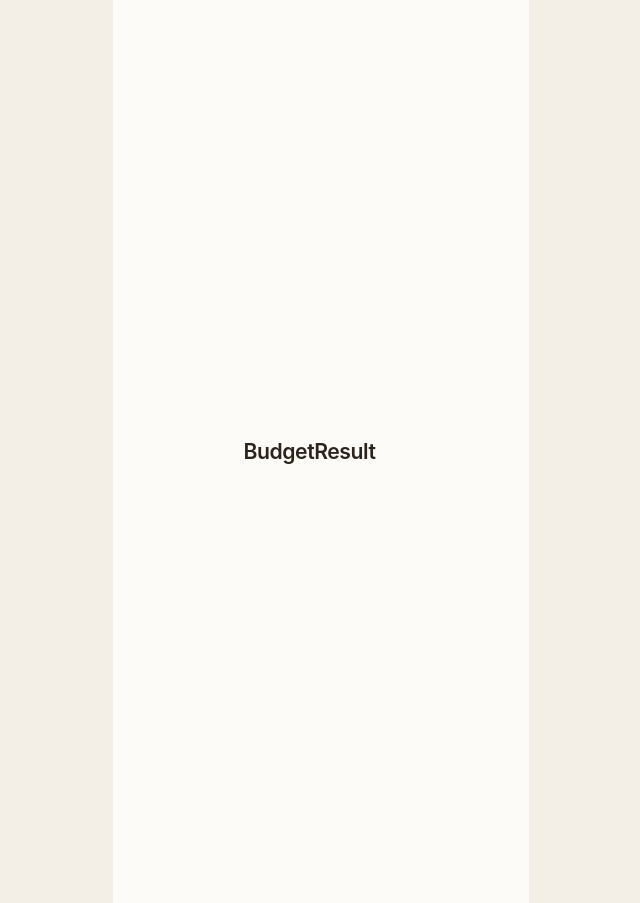
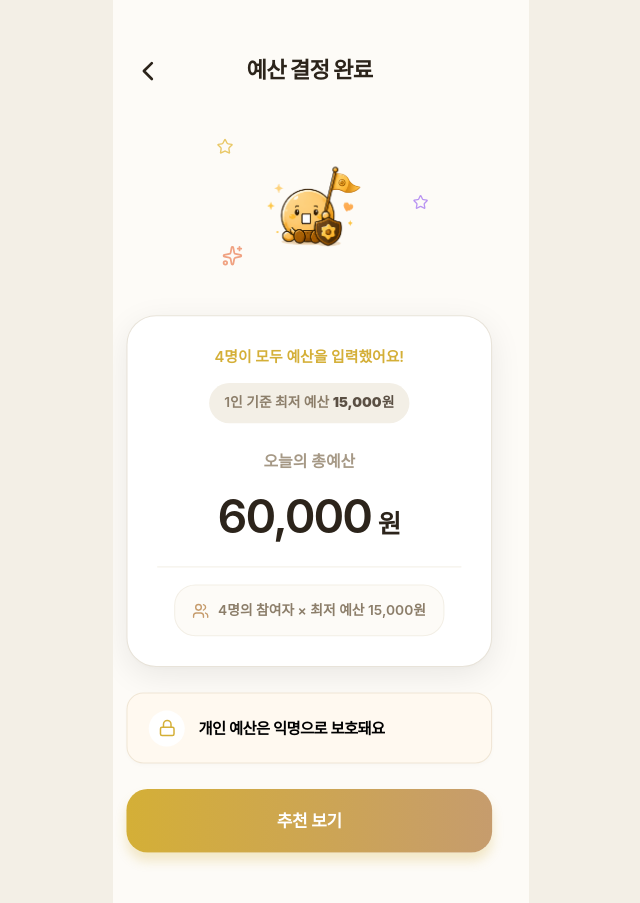
Before and after one commit to Sungeun0318/beggar-webfront, a React (Vite) app: page /budget/result in a window 1280 px wide. Shown: the whole page, without its empty margins (319-959 px from the left). Built offline with nearby package versions, Linux system fonts and the light colour scheme; a web font is replaced by a local one.

Commit message:
Feat: 예산 결과 화면 이식

```diff
--- a/src/App.tsx
+++ b/src/App.tsx
@@ -6,6 +6,7 @@ import { LoginScreen } from './features/auth/LoginScreen'
 import { MyPageScreen } from './features/auth/MyPageScreen'
 import { SignupScreen } from './features/auth/SignupScreen'
 import { BudgetInputScreen } from './features/budget/BudgetInputScreen'
+import { BudgetResultScreen } from './features/budget/BudgetResultScreen'
 import { HomeScreen } from './features/home/HomeScreen'
 import { RankingScreen } from './features/home/RankingScreen'
 import { CreateRoomScreen } from './features/room/CreateRoomScreen'
@@ -26,7 +27,6 @@ const routes = [
   { path: '/room/:no', title: 'ActiveRoom' },
   { path: '/room/:no/settings', title: 'RoomSettings' },
   { path: '/room/:no/rating', title: 'RoomRating' },
-  { path: '/budget/result', title: 'BudgetResult' },
   { path: '/recommend', title: 'Recommendation' },
   { path: '/receipts/register', title: 'ReceiptRegister' },
   { path: '/receipts', title: 'Receipts' },
@@ -61,6 +61,7 @@ function App() {
         <Route path="/room/create" element={<CreateRoomScreen />} />
         <Route path="/room/invite" element={<InviteRoomScreen />} />
         <Route path="/budget/input" element={<BudgetInputScreen />} />
+        <Route path="/budget/result" element={<BudgetResultScreen />} />
         {routes.map(({ path, title, showBottomNav }) => (
           <Route
             key={path}
--- /dev/null
+++ b/src/features/budget/BudgetResultScreen.tsx
@@ -0,0 +1,101 @@
+import { Lock, Sparkles, Star, Users } from 'lucide-react'
+import { useNavigate } from 'react-router-dom'
+
+import { AppHeaderTitled } from '../../components/AppHeader'
+import { InfoCard } from '../../components/InfoCard'
+import { PhoneFrame } from '../../components/PhoneFrame'
+import { PrimaryButton } from '../../components/PrimaryButton'
+import { money } from '../../lib/format'
+import { budgetResult } from '../../mocks'
+import { colors, radii, spacing } from '../../theme/tokens'
+import { softBox } from '../../components/ui/softBox'
+
+export function BudgetResultScreen() {
+  const navigate = useNavigate()
+
+  return (
+    <PhoneFrame>
+      <main className="relative min-h-[852px] bg-bg">
+        <AppHeaderTitled title="예산 결정 완료" onBack={() => navigate(-1)} />
+        <section
+          className="absolute inset-x-0 bottom-0 overflow-y-auto px-pageH"
+          style={{ top: spacing.contentTop }}
+        >
+          <div className="relative flex h-[145px] items-center justify-center">
+            <Star
+              aria-hidden="true"
+              size={16}
+              color={colors.sparkleYellow}
+              className="absolute left-[85px] top-0.5"
+            />
+            <Sparkles
+              aria-hidden="true"
+              size={20}
+              color={colors.sparkleOrange}
+              className="absolute bottom-[22px] left-[90px]"
+            />
+            <Star
+              aria-hidden="true"
+              size={15}
+              color={colors.sparklePurple}
+              className="absolute right-[60px] top-[55px]"
+            />
+            <img
+              src="/assets/images/figma/mascot_celebration.png"
+              alt=""
+              className="h-[120px] w-[120px] object-contain"
+            />
+          </div>
+          <div className="h-6" />
+          <div
+            className="flex h-[332px] flex-col items-center px-7 py-7"
+            style={softBox({ radius: radii.hero, shadow: true })}
+          >
+            <p className="text-sm font-semibold text-accent">
+              {budgetResult.memberCount}명이 모두 예산을 입력했어요!
+            </p>
+            <div className="h-[15px]" />
+            <div className="rounded-chip bg-muted px-3.5 py-[9px] text-[13px]">
+              <span className="font-semibold text-sub">1인 기준 최저 예산 </span>
+              <span className="font-black text-darkSub">
+                {money(budgetResult.minBudgetPerPerson)}원
+              </span>
+            </div>
+            <div className="h-[25px]" />
+            <p className="text-[15px] font-semibold text-lightSub">
+              오늘의 총예산
+            </p>
+            <div className="h-2" />
+            <p className="text-text">
+              <span
+                className="text-[44px] font-semibold"
+                style={{ letterSpacing: -1.8 }}
+              >
+                {money(budgetResult.totalBudget)}
+              </span>
+              <span className="text-2xl font-semibold"> 원</span>
+            </p>
+            <div className="flex-1" />
+            <div className="h-px w-full bg-muted" />
+            <div className="h-4" />
+            <div className="flex h-[49px] items-center justify-center rounded-card border border-muted bg-bg px-4">
+              <Users aria-hidden="true" size={16} color={colors.brown} />
+              <span className="ml-2 text-[13px] font-semibold text-sub">
+                {budgetResult.memberCount}명의 참여자 × 최저 예산{' '}
+                {money(budgetResult.minBudgetPerPerson)}원
+              </span>
+            </div>
+          </div>
+          <div className="h-6" />
+          <InfoCard Icon={Lock} title="개인 예산은 익명으로 보호돼요" />
+          <div className="h-6" />
+          <PrimaryButton
+            label="추천 보기"
+            onTap={() => navigate('/recommend')}
+          />
+          <div style={{ height: spacing.bottomSafe }} />
+        </section>
+      </main>
+    </PhoneFrame>
+  )
+}
```
Also changed, not shown: public/assets/images/figma/mascot_celebration.png (added).
